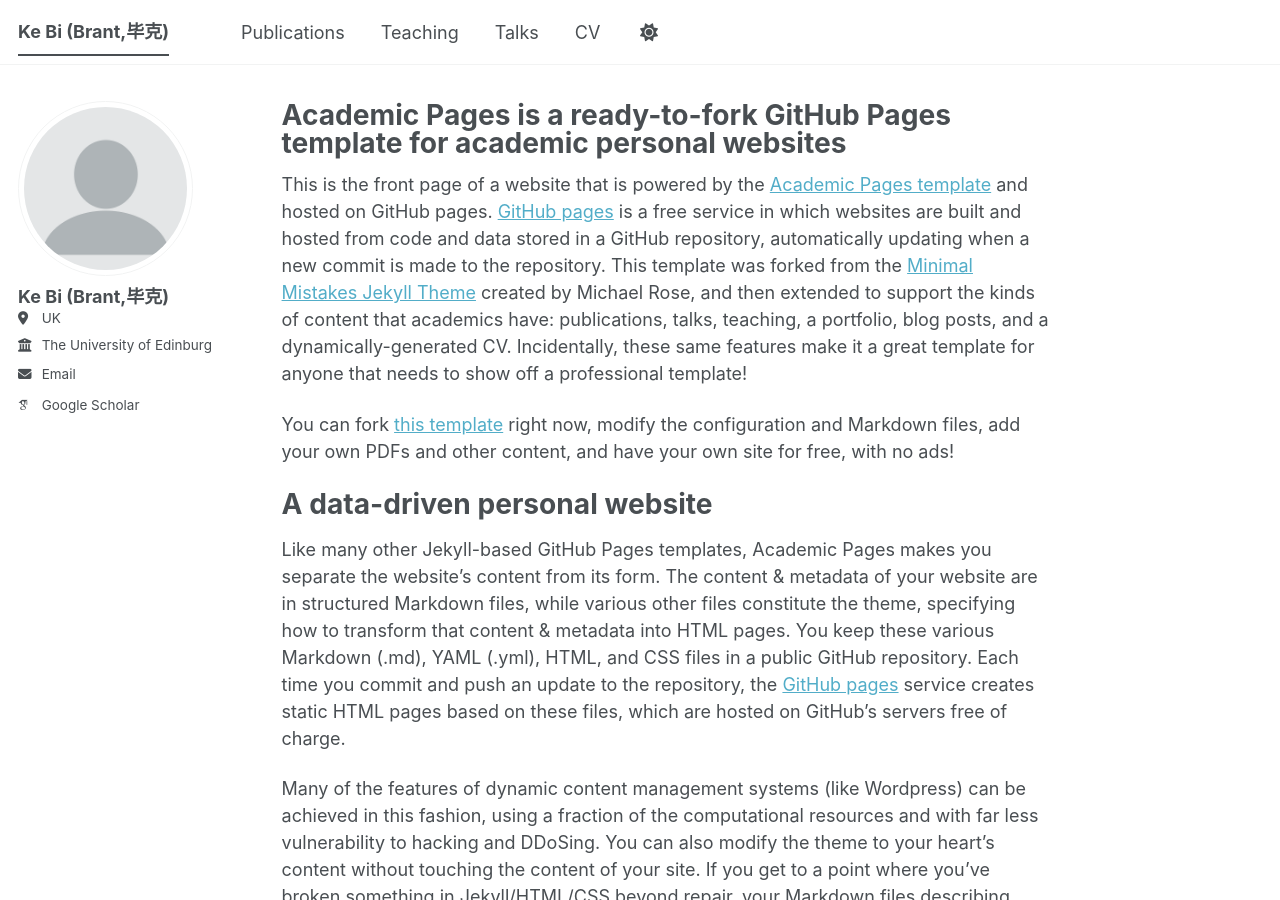
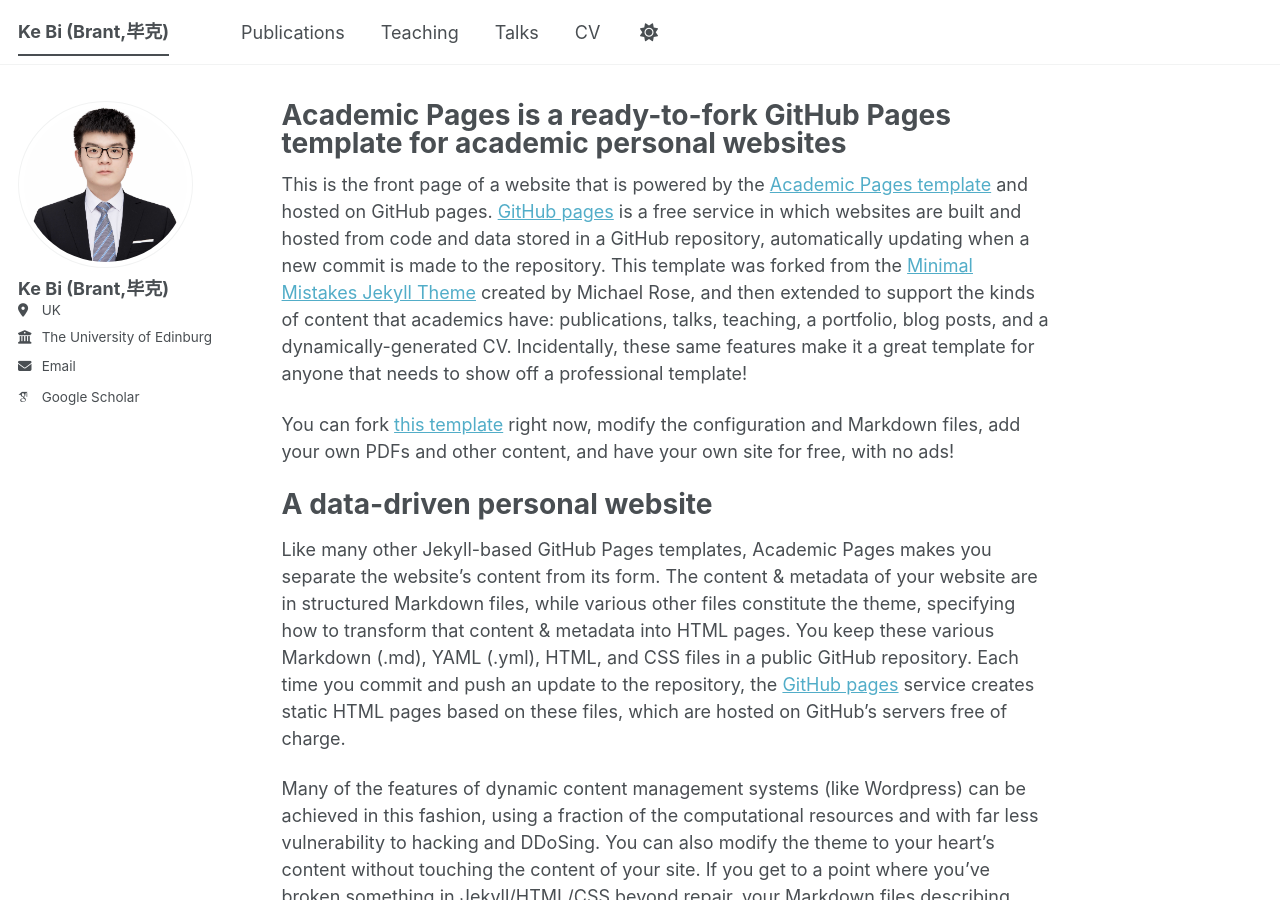
Before and after one commit to brant1868/brant1868.github.io, a Jekyll site: the page built from _pages/about.md, in a window 1280 px wide and 900 px high. Built offline with Jekyll 4.4.1, drawn with Linux system fonts in a browser that asks for light colours; some web fonts are replaced; a script bundle is joined from its source files by our own code; library files that are not in the unit come from our copies.

Commit message:
Update _config.yml

```diff
--- a/_config.yml
+++ b/_config.yml
@@ -24,7 +24,7 @@ CV                       : https://brant1868.github.io  #
 #               Additional customization can be done by editing /_includes/author-profile.html
 author:
   # Biographic information
-  avatar           : "profile.png"
+  avatar           : "IMG_1549_cut.JPG" # "profile.png"
   name             : "Ke Bi (Brant,毕克)"
   pronouns         : # example: "she/her"
   bio              : # "Short biography for the left-hand sidebar"
```
